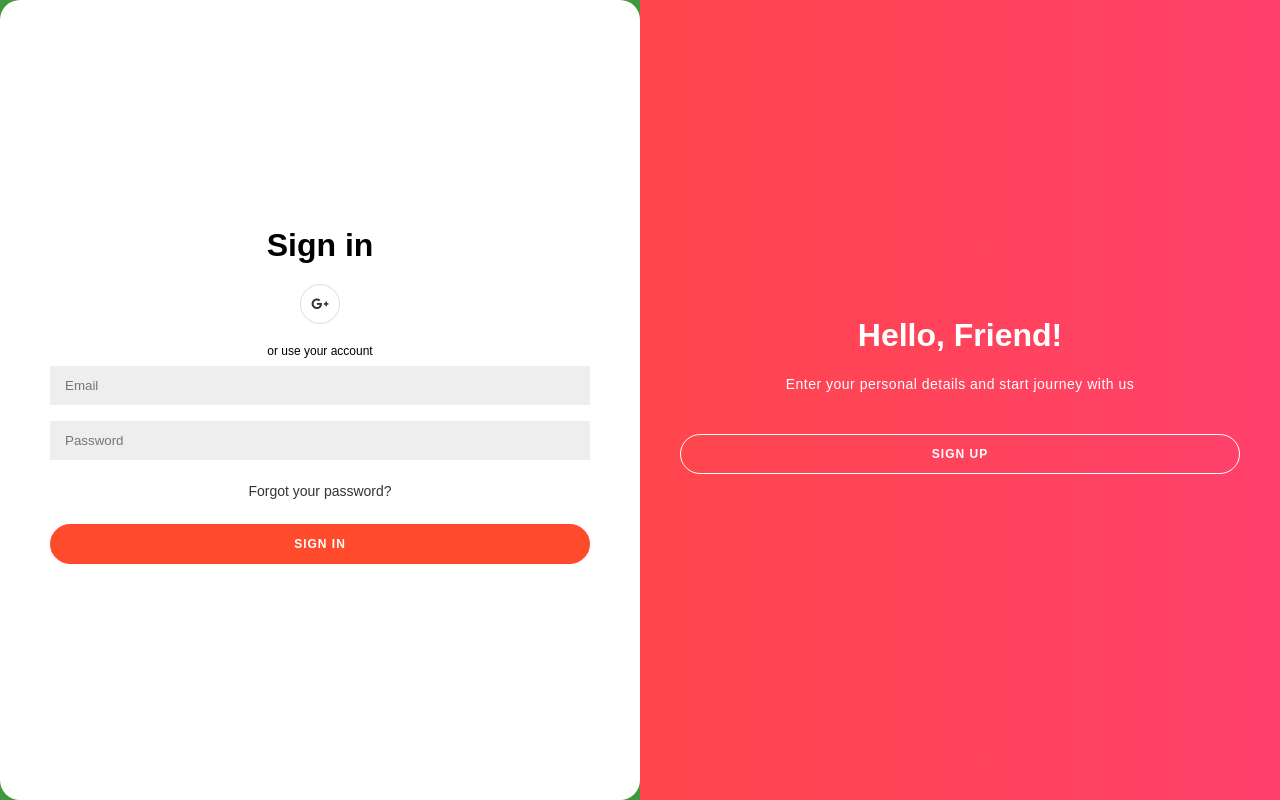
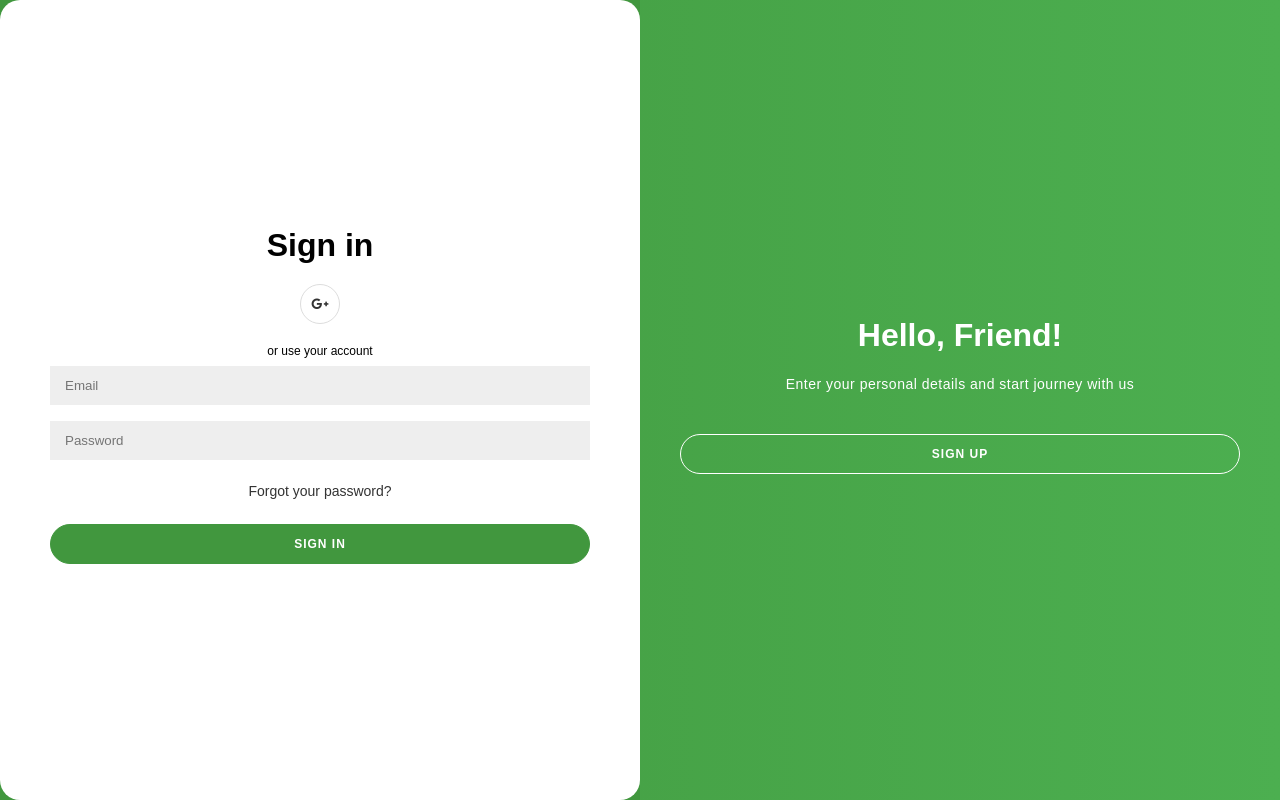
Before and after one commit to shippadam25/MealMind, a PHP site: page /login.html in a window 1280 px wide. Run offline with PHP 8.4, Linux system fonts and the light colour scheme.

Commit message:
login colors

```diff
--- a/recipe-ai/public/style.css
+++ b/recipe-ai/public/style.css
@@ -77,8 +77,8 @@ button {
 
 #login-container button {
     border-radius: 20px;
-    border: 1px solid #FF4B2B;
-    background-color: #FF4B2B;
+    border: 1px solid #41973e;
+    background-color: #41973e;
     color: #FFFFFF;
     font-size: 12px;
     font-weight: bold;
@@ -191,9 +191,9 @@ button {
 }
 
 #login-container .overlay {
-    background: #FF416C;
-    background: -webkit-linear-gradient(to right, #FF4B2B, #FF416C);
-    background: linear-gradient(to right, #FF4B2B, #FF416C);
+    background: #41973e;
+    background: -webkit-linear-gradient(to right, #41973e, #4CAF50);
+    background: linear-gradient(to right, #41973e, #4CAF50);
     background-repeat: no-repeat;
     background-size: cover;
     background-position: 0 0;
```
Also changed, not shown: recipe-ai/public/style1.css (+15 -0 lines).
